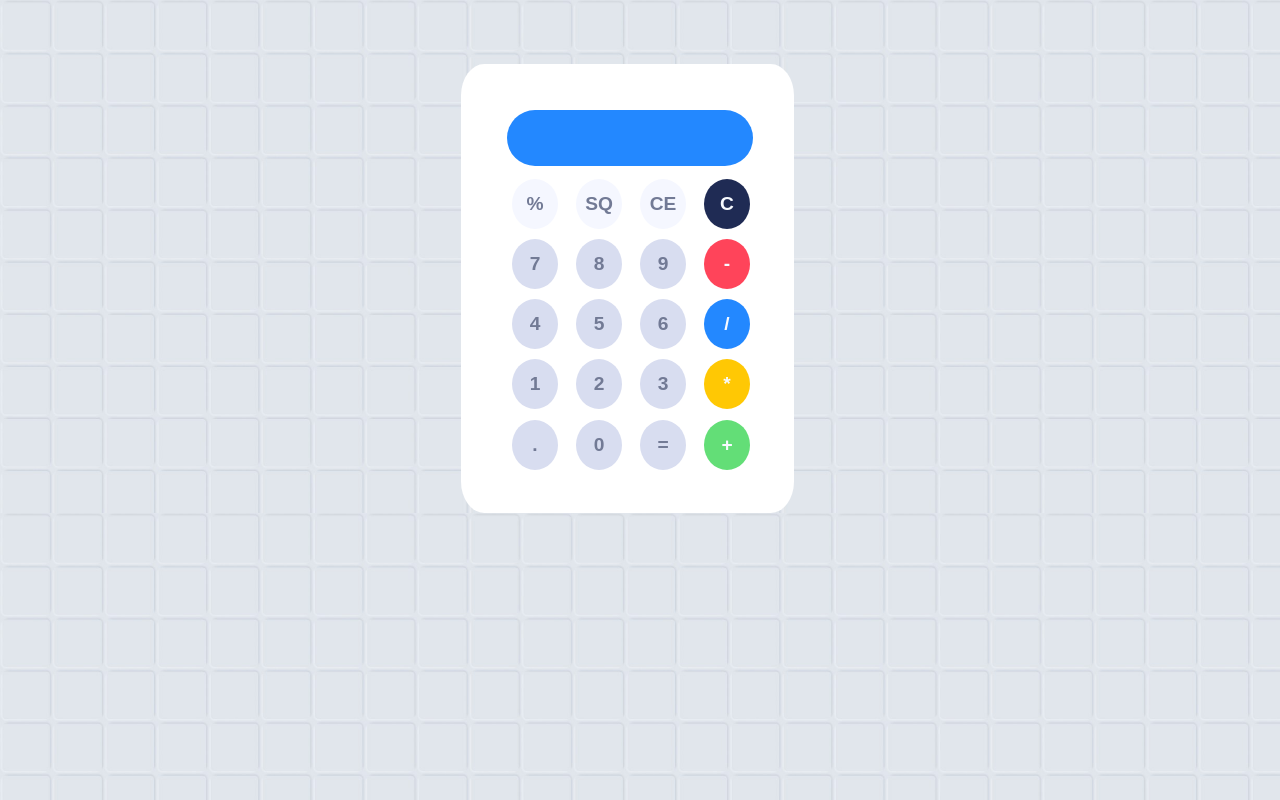
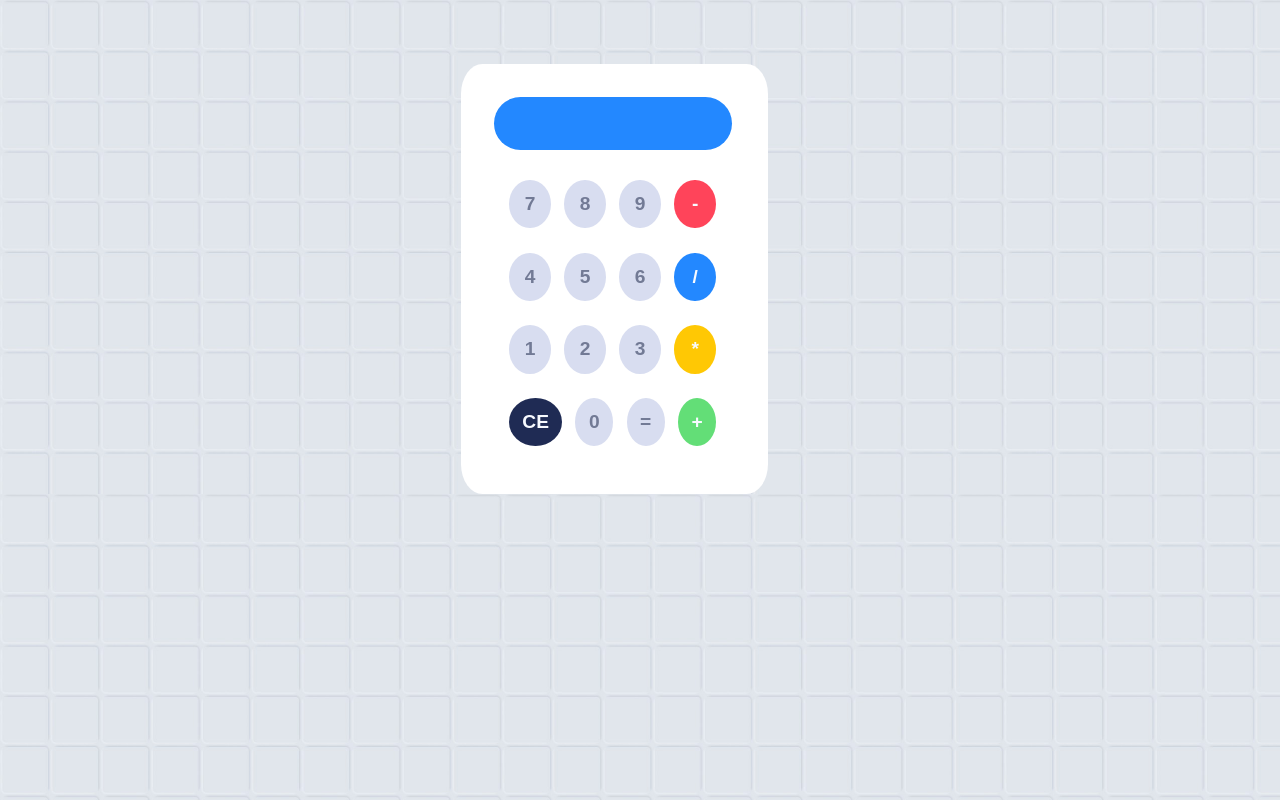
Before and after one commit to jenny-Musah/Calculator, a plain HTML site: page index.html in a window 1280 px wide. Drawn offline with Linux system fonts and the light colour scheme.

Commit message:
Updated ui

```diff
--- a/index.html
+++ b/index.html
@@ -4,54 +4,53 @@
     <meta charset="UTF-8">
     <meta name="viewport" content="width=device-width, initial-scale=1.0">
     <link rel="stylesheet" href="style.css">
+
     <title>Calculator</title>
 </head>
 <body>
 
     <div id="calculator">
 
-            <input id="top" readonly></input>
+            <input id="top" readonly>
+
     <div id="keys">
 
             <div class="keypad">
-                <button onclick="" style="background-color: #f5f7ff" class="button">%</button>
-                <button onclick="" style="background-color: #f5f7ff" class="button">SQ</button>
-                <button onclick="" style="background-color: #f5f7ff" class="button">CE</button>
-                <button onclick="" style="background-color: #1f2b54"class="button special-buttons" type="button">C</button>
+                <button  onclick="appendToDisplay('7')" class="button">7</button>
+                <button  onclick="appendToDisplay('8')" class="button">8</button>
+                <button  onclick="appendToDisplay('9')" class="button">9</button>
+                <button onclick="appendToDisplay(' - ')" style="background-color: #ff445a" class="button special-buttons">-</button>
             </div>
 
             <div class="keypad">
-                <button  onclick="" class="button">7</button>
-                <button  onclick="" class="button">8</button>
-                <button  onclick="" class="button">9</button>
-                <button onclick="" style="background-color: #ff445a" class="button special-buttons">-</button>
-            </div>
-
-            <div class="keypad">
-                <button  onclick="" class="button">4</button>
-                <button  onclick="" class="button">5</button>
-                <button  onclick="" class="button">6</button>
-                <button style="background-color: #2388ff;" class="button special-buttons">/</button>
+                <button  onclick="appendToDisplay('4')" class="button">4</button>
+                <button  onclick="appendToDisplay('5')" class="button">5</button>
+                <button  onclick="appendToDisplay('6')" class="button">6</button>
+                <button onclick="appendToDisplay(' / ')" style="background-color: #2388ff;" class="button special-buttons">/</button>
 
             </div>
 
             <div class="keypad" >
-                <button  onclick="" class="button">1</button>
-                <button  onclick="" class="button">2</button>
-                <button  onclick="" class="button">3</button>
-                <button onclick="" style="background-color: #ffc804; " class="button special-buttons">*</button>
+                <button  onclick="appendToDisplay('1')" class="button">1</button>
+                <button  onclick="appendToDisplay('2')" class="button">2</button>
+                <button  onclick="appendToDisplay('3')" class="button">3</button>
+                <button onclick="appendToDisplay(' * ')" style="background-color: #ffc804; " class="button special-buttons">*</button>
 
             </div>
 
             <div class="keypad">
-                <button  onclick="" class="button">.</button>
-                <button  onclick="" class="button">0</button>
-                <button  onclick="" class="button">=</button>
-                <button onclick="" style="background-color: #63de77;" class="button special-buttons">+</button>
+                <button  onclick="clearDisplay()" style="background-color : #1f2b54; color: #f7faff;" class="button special-buttons">CE</button>
+                <button  onclick="appendToDisplay('0')" class="button">0</button>
+                <button  onclick="calculate()" class="button">=</button>
+                <button onclick="appendToDisplay(' + ')" style="background-color: #63de77;" class="button special-buttons">+</button>
 
             </div>
+
+
         </div>
 
     </div>
 </body>
+
+<script src="index.js"></script>
 </html>
--- /dev/null
+++ b/index.js
@@ -0,0 +1,18 @@
+const  display = document.getElementById("top");
+
+function appendToDisplay(input){
+display.value += input;
+}
+
+function clearDisplay(){
+ display.value = "";
+}
+
+function calculate(){
+    try{
+        display.value = eval(display.value)
+    }catch(error){
+        display.value = "Error"
+    }
+
+}
--- a/style.css
+++ b/style.css
@@ -13,31 +13,40 @@ body{
 
 #top{
     border-style:hidden;
-    padding: 8%;
-    width: 80%;
+    padding: 3%;
+    width: 87%;
     margin: 3%;
     border-radius: 40px;
+    color: #fefeff;
+    font-family: "Parkinsans", sans-serif;
+    font-size: 2rem;
+    font-weight: bold;
     background-color: rgb(35,136,255);
 
 }
-.keys{
-    margin: 3%;
+
+#keys{
+    padding: 2%;
+    margin-right: 10%;
 }
+
 .keypad{
     display:flex;
+    margin: 5%;
+    width: 100%;
 
 }
 
 .button{
     border-style: hidden;
-    width: 50px;
-    height: 50px;
-    margin: 2%;
-    margin-left: 5%;
+    width: 100%;
+    height: 100%;
+    padding: 6%;
+    margin: 3%;
     font-family: "Parkinsans", sans-serif;
     font-size: 1.2rem;
     font-weight: bold;
-    border-radius: 100%;
+    border-radius: 50%;
     background-color: #d8ddf0;
     color:  #727a95;
 
@@ -48,7 +57,7 @@ color: #f7faff;
 #calculator{
     border-style: none;
     width: 20%;
-    padding: 3%;
+    padding: 2%;
     border-radius: 7%;
     margin-top: 5%;
     margin-left: 36%;
```
